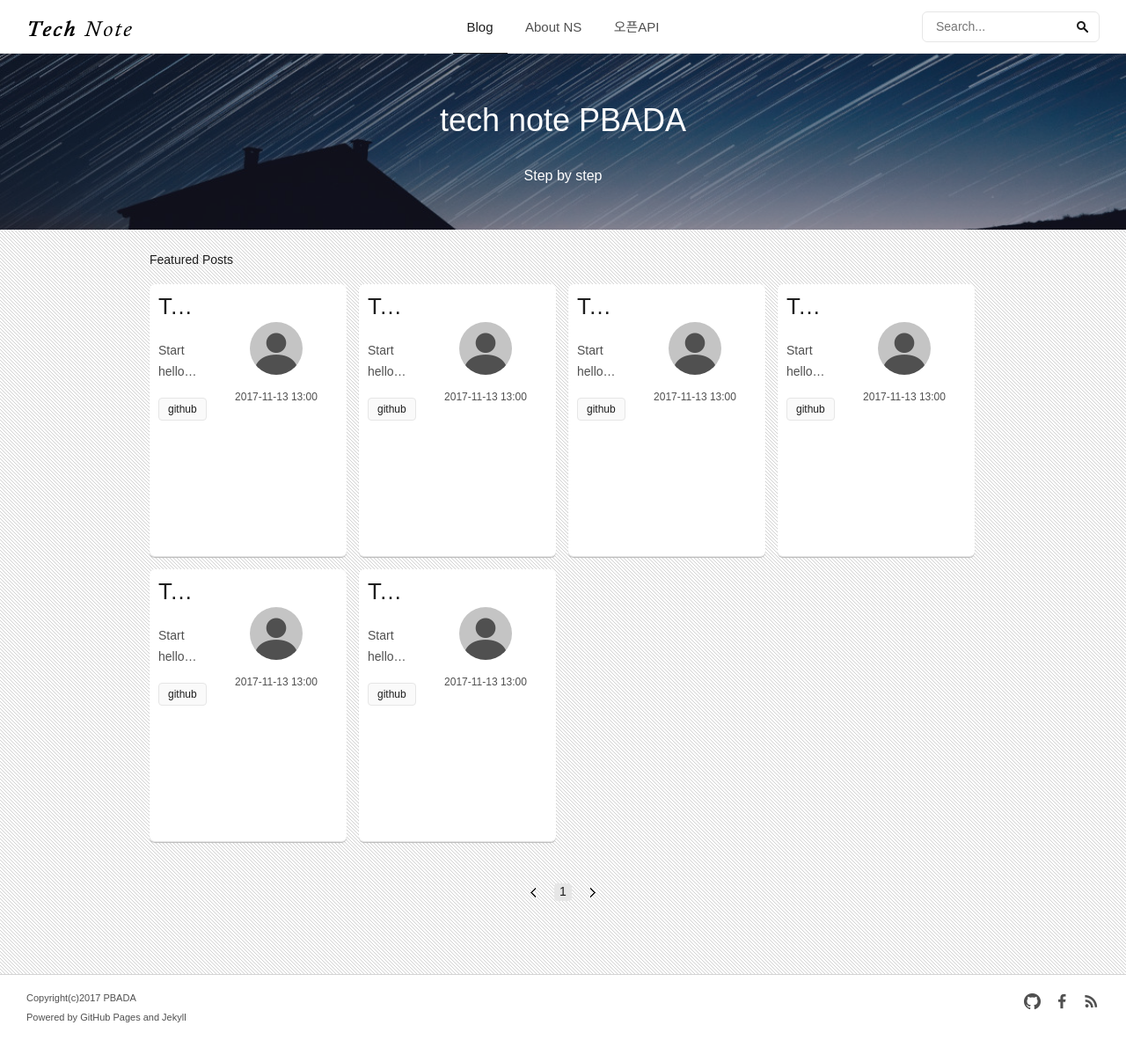
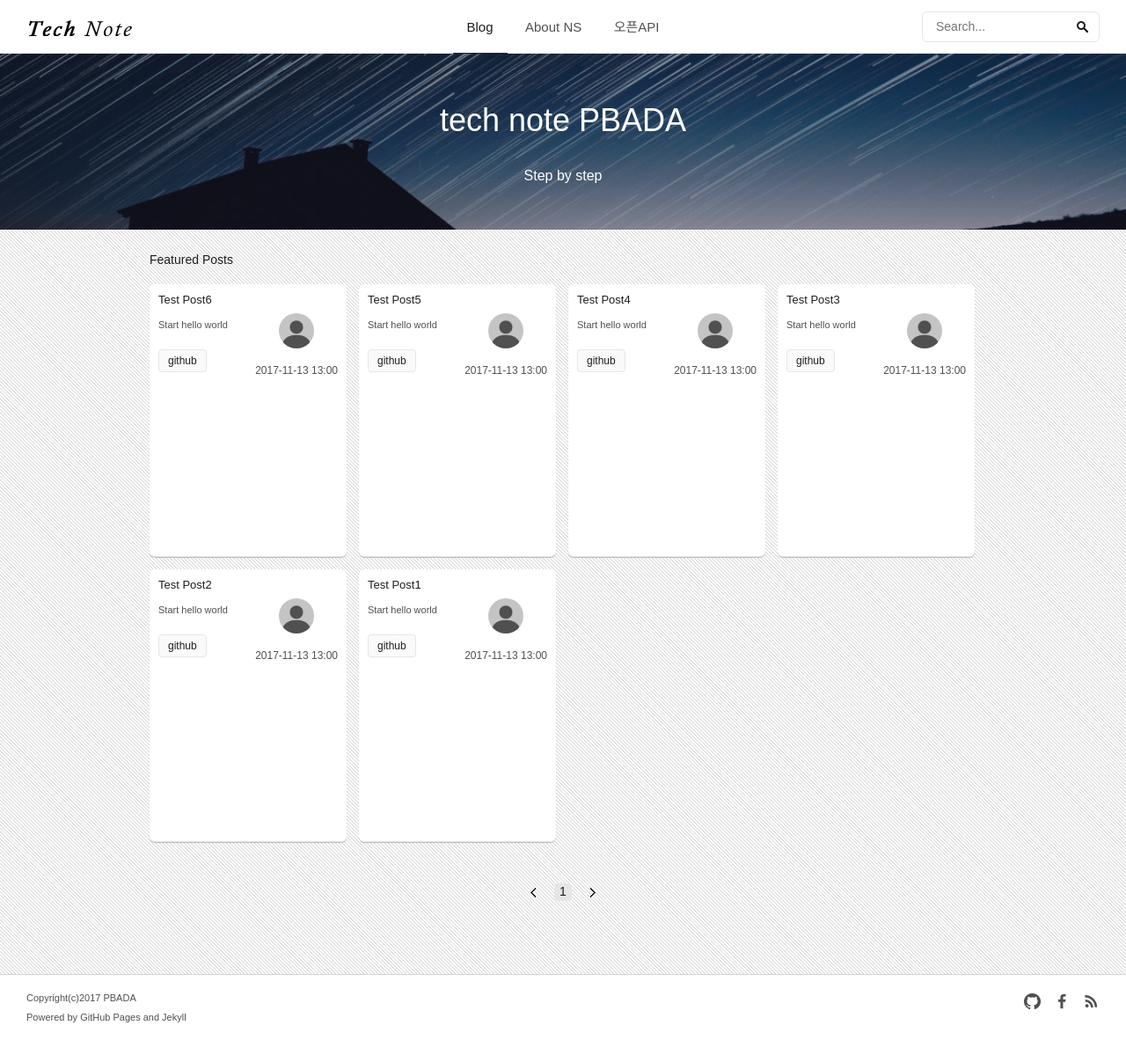
Before and after one commit to nsshopping/nsshopping.github.io, a Jekyll site: the page built from index.html, in a window 1280 px wide. Shown: the whole page at 88% size. Built offline with Jekyll 4.4.1, drawn with Linux system fonts in a browser that asks for light colours; some web fonts are replaced; the list of posts is cut into pages by our own code; comment, search, counter and statistics services are not loaded.

Commit message:
Update screen.css

```diff
--- a/assets/css/screen.css
+++ b/assets/css/screen.css
@@ -563,25 +563,25 @@ for small screen(<720px):
 #post-list .post-title,
 #post-list .post-excerpt,
 #post-list .post-tags {
-    margin: 0 160px 0 0; /* 160px = 60(spacing from .post-author) + 140(.post-author width) - 40(padding-left) */
+    margin: 0; /* 160px = 60(spacing from .post-author) + 140(.post-author width) - 40(padding-left) */
     max-width: 620px;
 }
 
 #post-list .post-title {
-    font-size: 26px;
+    font-size: 13px;
     text-overflow: ellipsis;
     white-space: nowrap;
     overflow: hidden;
 }
 
 #post-list .post-excerpt {
-    margin-top: 22px;
-    font-size: 14px;
-    line-height: 24px; /* 24px = 14(font-size) + 10(line-spacing) */
+    margin-top: 11px;
+    font-size: 11px;
+    line-height: 20px; /* 20px = 11(font-size) + 9(line-spacing) */
     display: block;
-    max-height: 48px; /* 2 lines */
+    max-height: 160px; /* 2 lines */
     display: -webkit-box; /* multi-line ellipsis */
-    -webkit-line-clamp: 2;
+    -webkit-line-clamp: 8;
     -webkit-box-orient: vertical;
     text-overflow: ellipsis;
     word-wrap: break-word;
@@ -590,15 +590,15 @@ for small screen(<720px):
 
 #post-list .post-meta {
     position: absolute;
-    top: 33px;
-    right: 0;
-    width: 140px;
+    bottom: 0px;
+    right: 0px;
+    width: auto;
 }
 
 #post-list .author-image {
     display: block;
-    width: 60px;
-    height: 60px;
+    width: 40px;
+    height: 40px;
     margin: 0 auto;
     border-radius: 100%;
     background: url(../images/pc/default_pic_s.png) no-repeat center;
```
